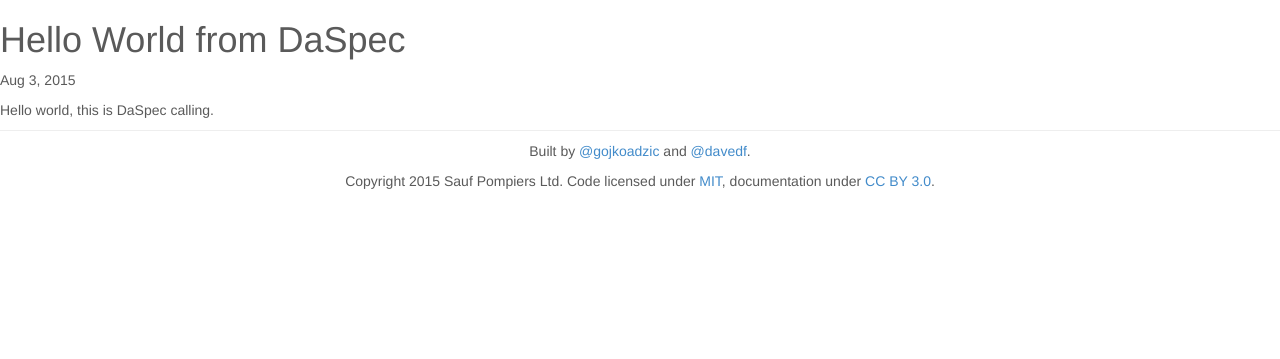
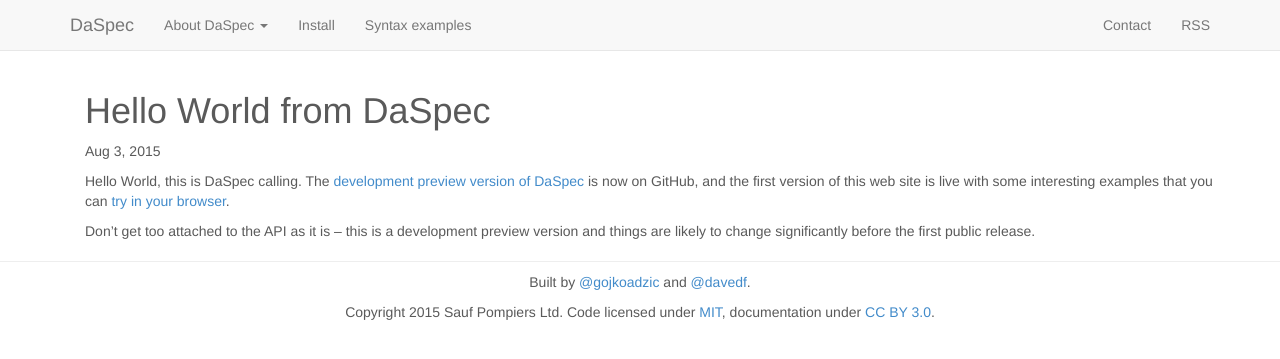
Before and after one commit to daspec/www.daspec.com, a Jekyll site: the page built from jekyll-site/_posts/2015-08-03-welcome-to-daspec.md, in a window 1280 px wide. Shown: the top 359 px of the page. Built offline with Jekyll 4.4.1, drawn with Linux system fonts in a browser that asks for light colours.

Commit message:
news up and running

```diff
--- a/jekyll-site/_layouts/post.html
+++ b/jekyll-site/_layouts/post.html
@@ -1,15 +1,12 @@
 ---
-layout: default
+layout: page
 ---
-<div class="post">
 
-  <header class="post-header">
-    <h1 class="post-title">{{ page.title }}</h1>
-    <p class="post-meta">{{ page.date | date: "%b %-d, %Y" }}{% if page.author %} • {{ page.author }}{% endif %}{% if page.meta %} • {{ page.meta }}{% endif %}</p>
-  </header>
+<div class="container">
+<h1>{{ page.title }}</h1>
 
-  <article class="post-content">
-    {{ content }}
-  </article>
+<p class="muted">
+{{ page.date | date: "%b %-d, %Y" }}{% if page.author %} • {{ page.author }}{% endif %}{% if page.meta %} • {{ page.meta }}{% endif %}</p>
 
+{{ content }}
 </div>
--- a/jekyll-site/_posts/2015-08-03-welcome-to-daspec.md
+++ b/jekyll-site/_posts/2015-08-03-welcome-to-daspec.md
@@ -1,8 +1,10 @@
 ---
 layout: post
-title:  "Hello World from DaSpec"
+title:  Hello World from DaSpec
 date:   2015-08-03 12:49:41
-categories: jekyll update
+categories: news
 ---
 
-Hello world, this is DaSpec calling.
+Hello World, this is DaSpec calling. The [development preview version of DaSpec](https://github.com/daspec/daspec-js) is now on GitHub, and the first version of this web site is live with some interesting examples that you can [try in your browser](/try.html).
+
+Don't get too attached to the API as it is -- this is a development preview version and things are likely to change significantly before the first public release.
--- a/jekyll-site/index.html
+++ b/jekyll-site/index.html
@@ -39,6 +39,7 @@
     <div class="col-md-4">
       <h3>Contact, News and Updates</h3>
       <ul class="nav">
+        <li><a href="/news.html">Latest news</a></li>
         <li><a href="{{ "/feed.xml" | prepend: site.baseurl }}">RSS</a></li>
         <li><a href="https://twitter.com/{{site.twitter_username}}">Twitter</a></li>
         <li><a href="https://groups.google.com/forum/#!forum/{{site.google_group}}">Discussion group on Google</a></li>
```
Also changed, not shown: jekyll-site/news.md (added, +11 -0 lines).
